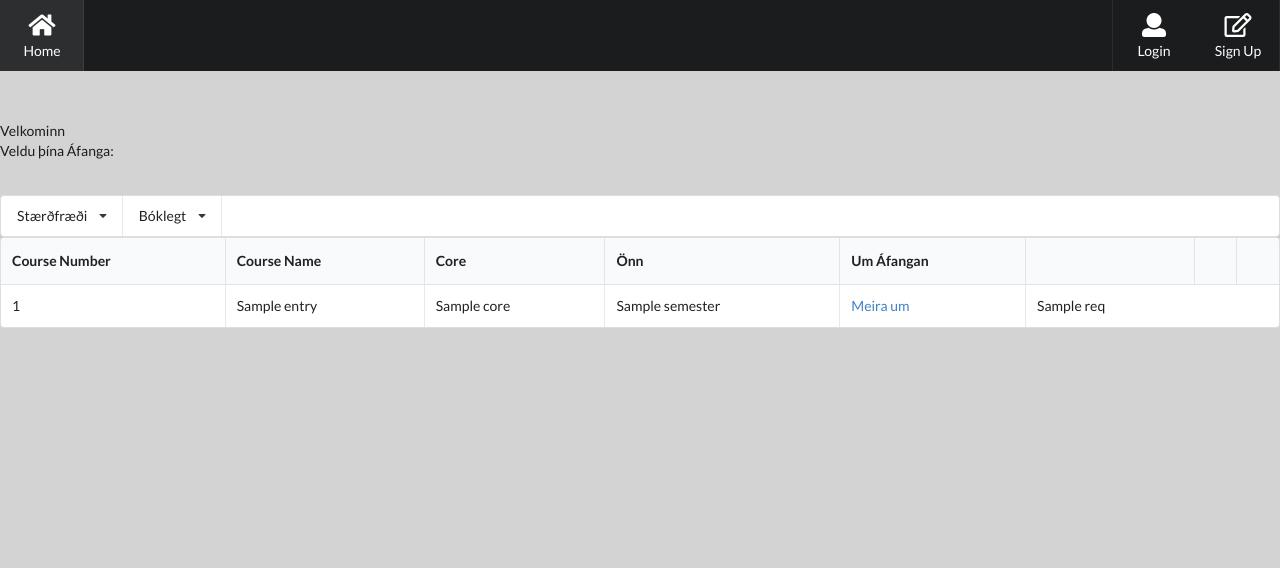
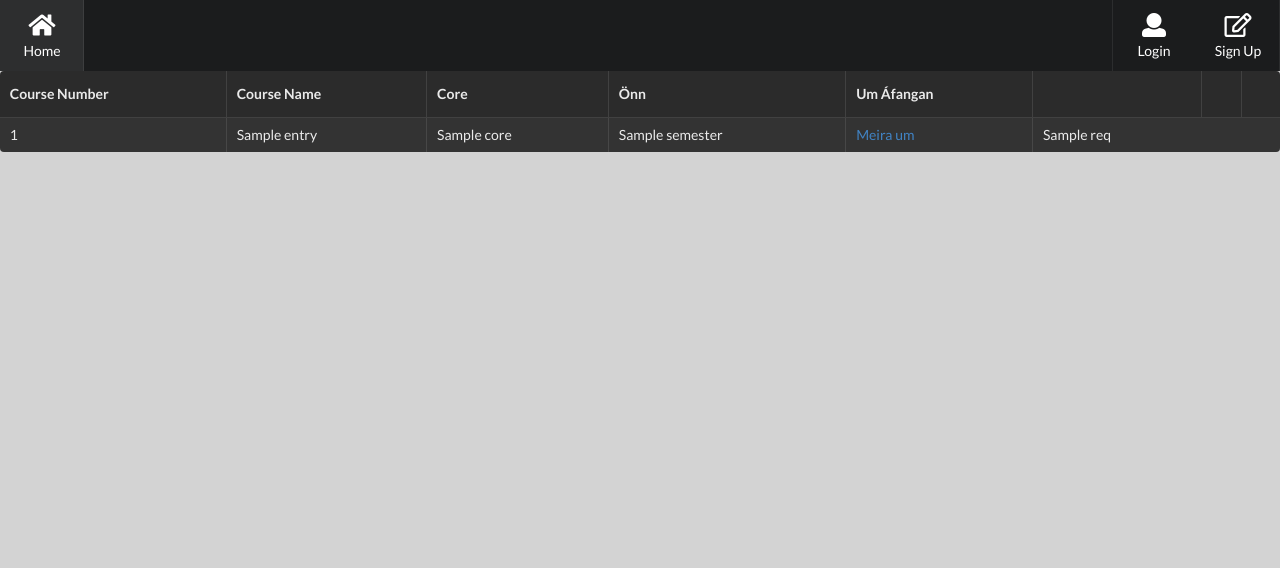
Before and after one commit to vefthroun4/Stafla, a Flask app: template app/templates/namskra/namskra.html in a window 1280 px wide. Shown: the top 568 px of the page. Run offline with Flask 2, Linux system fonts and the light colour scheme; the template is opened without the code that fills it: most values are stand-ins (such as "Sample title", 1, 10 or a date in 2020); some libraries are stand-ins or nearby versions.

Commit message:
remove placeholder

```diff
--- a/app/templates/namskra/namskra.html
+++ b/app/templates/namskra/namskra.html
@@ -1,55 +1,7 @@
 {% extends "base.html" %}
 {%block content %}
-<div id="namskra">
-    <h>Velkominn</h>
-    <p>Veldu þína Áfanga: </p>
-
-    <br>
-    <div class="ui menu">
-        <div class="ui pointing dropdown link item">
-            <span class="text">Stærðfræði</span>
-                <div class="menu">
-                    <div class="item"></div>
-                </div>
-            <i class="dropdown icon"></i>
-        </div>
-        <div class="ui pointing dropdown link item">
-            <span class="text">Bóklegt</span>
-                <div class="menu">
-
-                </div>
-            <i class="dropdown icon"></i>
-        </div>
-    </div>
-
-            <!-- <span class="text">Clothing</span>
-            <div class="menu">
-              <div class="header">Mens</div>
-              <div class="item">Shirts</div>
-              <div class="item">Pants</div>
-              <div class="item">Jeans</div>
-              <div class="item">Shoes</div>
-              <div class="divider"></div>
-              <div class="header">Womens</div>
-              <div class="item">Dresses</div>
-              <div class="item">Shoes</div>
-              <div class="item">Bags</div>
-            </div>
-          </div>
-          <div class="item">Home Goods</div>
-          <div class="item">Bedroom</div>
-          <div class="divider"></div>
-          <div class="header">Order</div>
-          <div class="item">Status</div>
-          <div class="item">Cancellations</div> -->
-        </div>
-      </div>
-    </div>
-
-
-
     <div class="eight wide column ">
-        <table class="ui celled unstackable table">
+        <table class="ui compact inverted celled selectable unstackable table">
             <thead>
             <tr>
                 <th>Course Number</th>
@@ -73,12 +25,15 @@
                     {% for req in entry["prerequisites"] %}
                     <td>{{req}}</td>
                     {% endfor %}
+                    </td>
                 </tr>
             {% endfor %}
             </tbody>
         </table>
     </div>
-</div>
+
+<!-- Selected Afangar -->
+
 
 <script async>
     let meiraumdemo = [...document.getElementsByClassName("meiraumdemo")].map(elem => {
```
